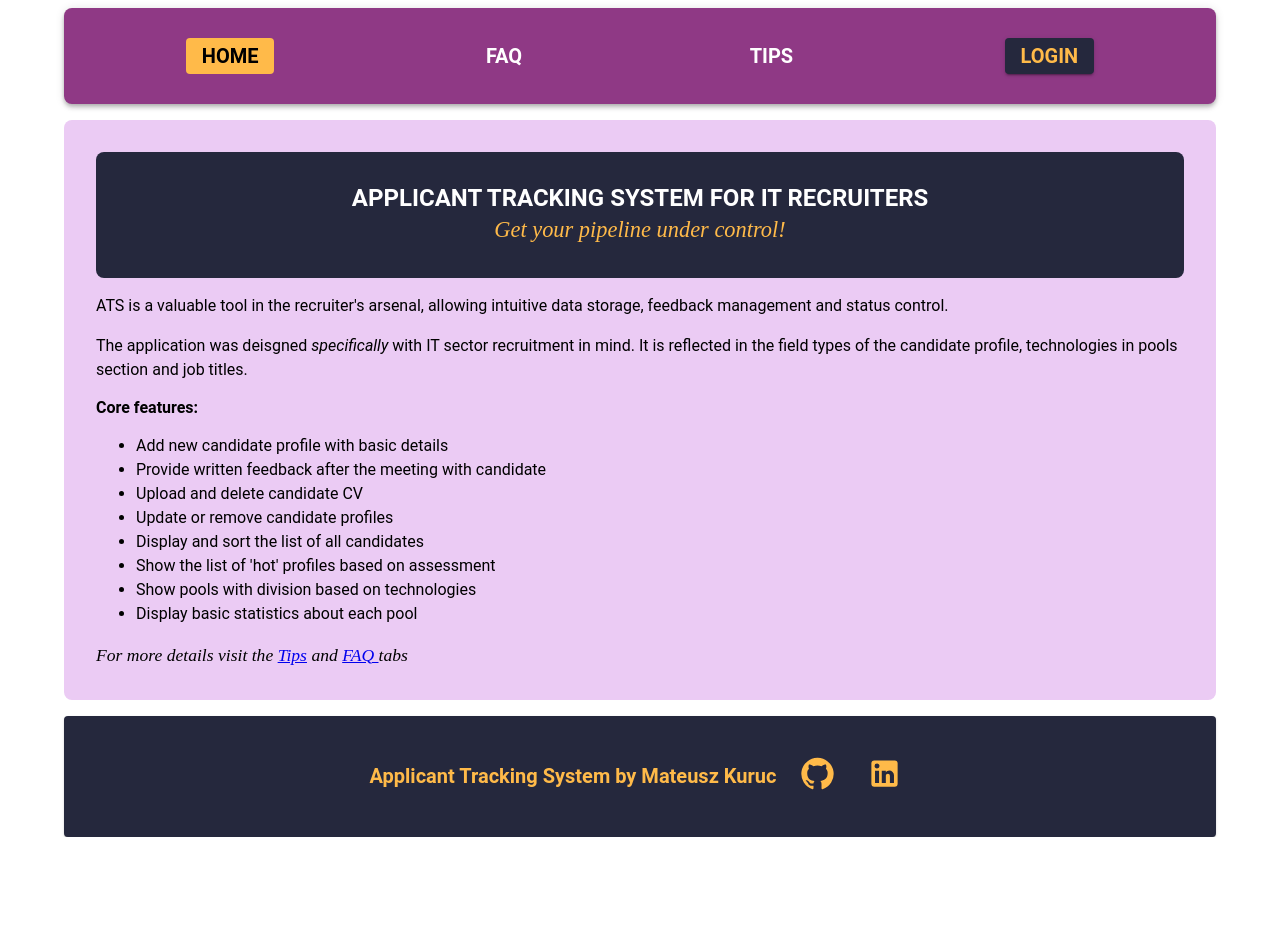
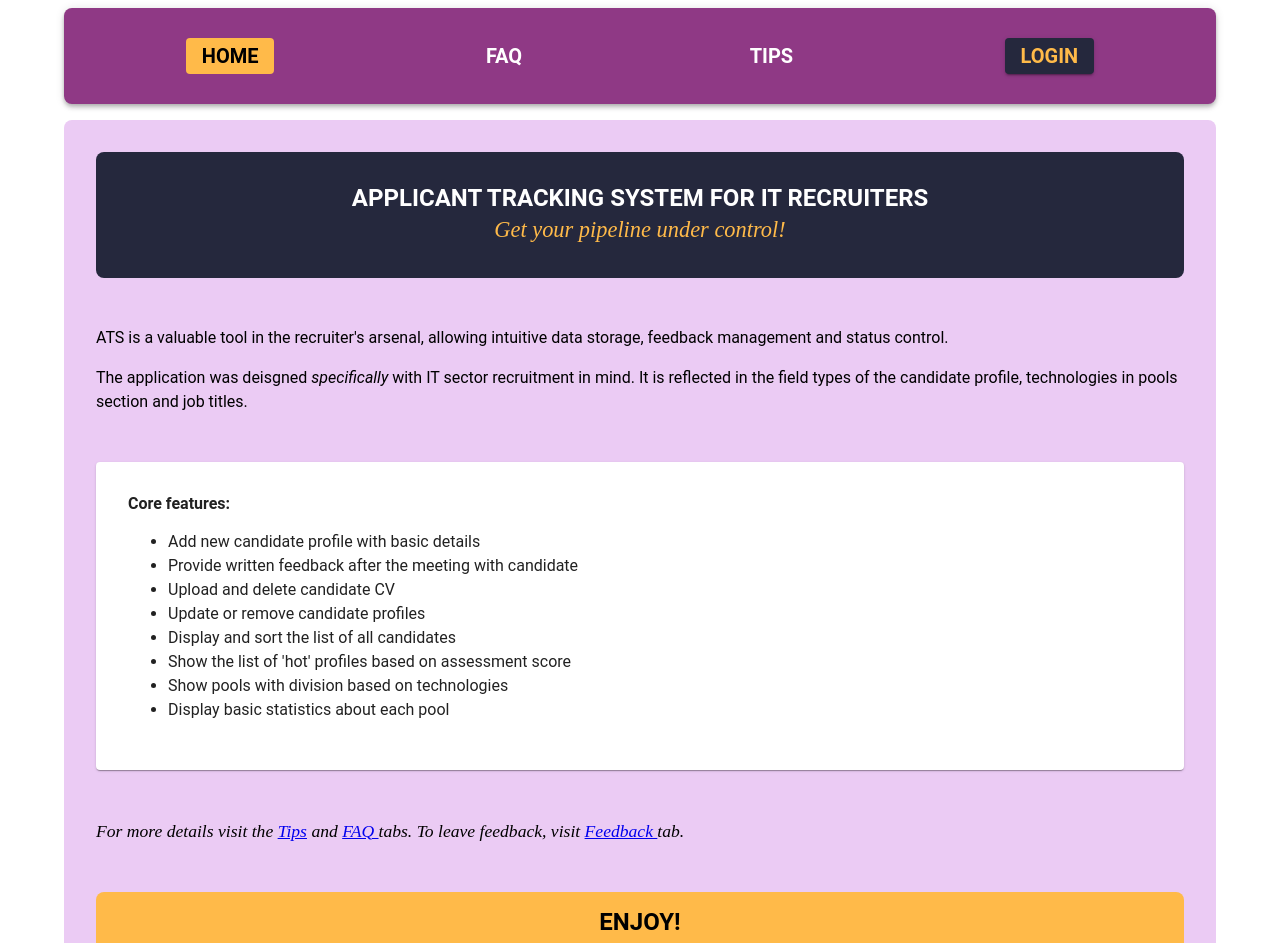
Before and after one commit to MateuszKuruc/ATS-recruitment-app, a React (Create React App) app in the folder ats-frontend/: page / in a window 1280 px wide. Shown: the top 943 px of the page. Before the commit the page ends 837 px from the top, so only its background shows below. Built offline with nearby package versions, Linux system fonts and the light colour scheme; no server answers.

Commit message:
finish styling home page component

```diff
--- a/ats-frontend/src/components/Info/HomePage.js
+++ b/ats-frontend/src/components/Info/HomePage.js
@@ -1,6 +1,6 @@
 import AnimatedPage from "../Layout/AnimatedPage";
 import styled from "styled-components";
-import { Typography } from "@mui/material";
+import { Typography, Paper } from "@mui/material";
 import { Link } from "react-router-dom";
 
 const MainContainer = styled.div`
@@ -9,9 +9,13 @@ const MainContainer = styled.div`
   margin-bottom: 1rem;
   padding: 2rem;
   border-radius: 0.5rem;
+  display: flex;
+  flex-direction: column;
+  gap: 2rem;
 
   @media (max-width: 768px) {
     padding: 0.5rem;
+    gap: 0rem;
   }
 `;
 const Header = styled.div`
@@ -25,19 +29,36 @@ const Header = styled.div`
 
   @media (max-width: 768px) {
     padding: 0.5rem;
+    margin-bottom: 0.5rem;
+    margin-top: 0.5rem;
   }
 `;
 
-const Content = styled.div``;
-
 const HeaderTypography = styled(Typography)`
   color: #ffba49;
-  color: white;
-  // color: #8F3985;
+  color: #ffffff;
 `;
 
 const HeaderCaption = styled(Typography)`
   color: #ffba49;
+`;
+
+const StyledPaper = styled(Paper)`
+  padding: 2rem;
+  margin-bottom: 1rem;
+
+  @media (max-width: 768px) {
+    padding: 0.5rem;
+  }
+`;
+
+const BottomContainer = styled.div`
+  margin-top: 1rem;
+  background-color: #ffba49;
+  padding: 1rem;
+  display: flex;
+  justify-content: center;
+  border-radius: 0.5rem;
 `;
 
 const HomePage = () => {
@@ -55,7 +76,6 @@ const HomePage = () => {
             Get your pipeline under control!
           </HeaderCaption>
         </Header>
-        <Content>
         <Typography variant="body1">
           <p>
             ATS is a valuable tool in the recruiter's arsenal, allowing
@@ -67,7 +87,9 @@ const HomePage = () => {
             candidate profile, technologies in pools section and job titles.
           </p>
         </Typography>
+        <StyledPaper>
           <Typography variant="h6">Core features:</Typography>
+
           <Typography variant="body1">
             <ul>
               <li>Add new candidate profile with basic details</li>
@@ -75,26 +97,24 @@ const HomePage = () => {
               <li>Upload and delete candidate CV</li>
               <li>Update or remove candidate profiles</li>
               <li>Display and sort the list of all candidates</li>
-              <li>Show the list of 'hot' profiles based on assessment</li>
+              <li>Show the list of 'hot' profiles based on assessment score</li>
               <li>Show pools with division based on technologies</li>
               <li>Display basic statistics about each pool</li>
             </ul>
           </Typography>
+        </StyledPaper>
         <Typography variant="italic">
-            For more details visit the <Link>Tips</Link> and <Link>FAQ </Link>
-            tabs
+          For more details visit the <Link to="/tips">Tips</Link> and{" "}
+          <Link to="/faq">FAQ </Link>
+          tabs. To leave feedback, visit{" "}
+          <Link to="userfeedback">Feedback </Link>tab.
         </Typography>
-        </Content>
+        <BottomContainer>
+          <Typography variant="h4">ENJOY!</Typography>
+        </BottomContainer>
       </MainContainer>
     </AnimatedPage>
   );
 };
 
 export default HomePage;
-
-<div>
-  <h1>Applicant Tracking System - get your pipeline under control!</h1>
-  <p>
-    <i>Log in to see your pipeline and work on new placements</i>
-  </p>
-</div>;
```
Lines whose indentation alone changed are shown as unchanged.
